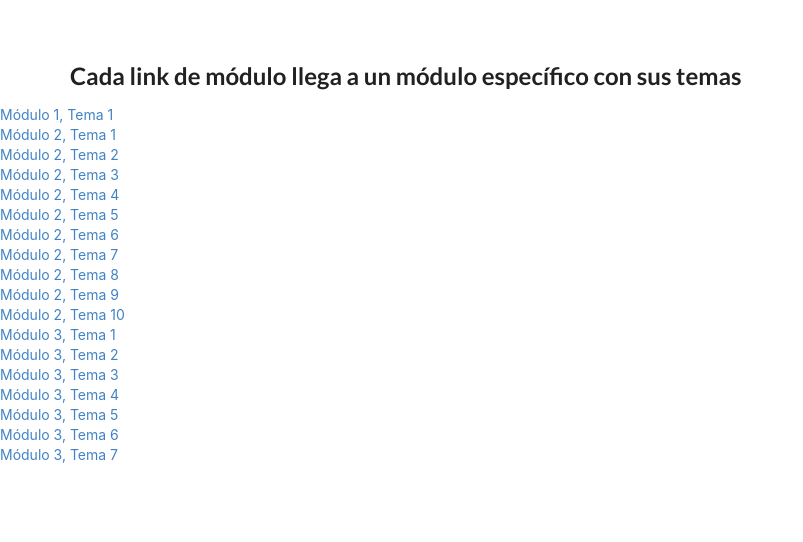
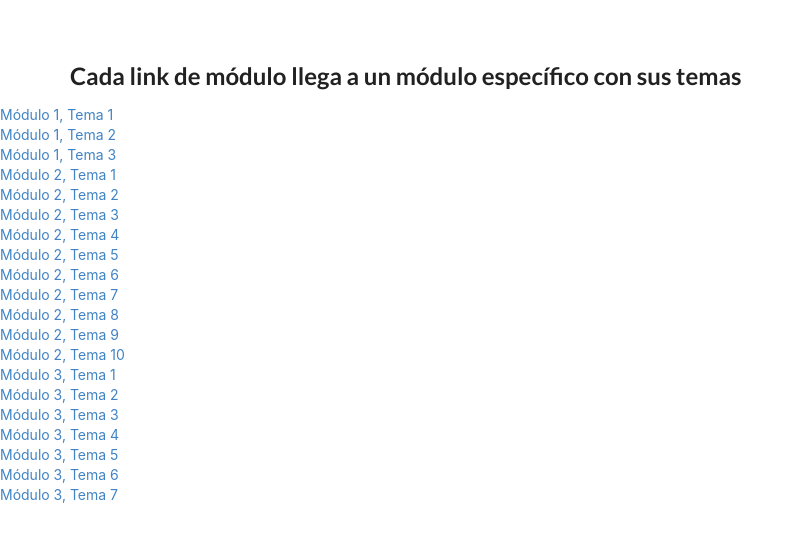
Before and after one commit to eilianacar/Proyecto-empresa, a React (Create React App) app: page /modules in a window 1280 px wide. Shown: the top 542 px of the page, without its empty margins (0-803 px from the left). Built offline with nearby package versions, Linux system fonts and the light colour scheme.

Commit message:
respaldo con modules.jsx sin condicional

```diff
--- a/src/componets/Module.jsx
+++ b/src/componets/Module.jsx
@@ -1,6 +1,6 @@
 import React, { useState, useEffect } from 'react';
-import data from '../modulesv2.0.json';
-import style from '../styles/Modules.css';
+import data from '../modules.json';
+import '../styles/Modules.css';
 import image from '../assests/GAV_Personaje09.png';
 
 const Module = (props) => {
@@ -10,7 +10,6 @@ const Module = (props) => {
     console.log(data[0][module][topic]);
     let moduleTitle = data[0][module].title;
     let topicTitle = data[0][module][topic].title;
-    if (module !== '3') {
     let topicContent = data[0][module][topic].content;
     setModuleState({
       module: `Módulo ${module}: ${moduleTitle}`,
@@ -18,9 +17,7 @@ const Module = (props) => {
       content: topicContent
 
     })
-      } else if (topic === '5') {
-        alert("con list items")
-      }
+
   }
 
   useEffect(() => {
--- a/src/componets/Modules.jsx
+++ b/src/componets/Modules.jsx
@@ -13,6 +13,12 @@ const Modules = (props) => {
       <ul>
         <li>
           <Link to={`${props.match.url}/1/topic1`}>Módulo 1, Tema 1</Link>
+        </li>
+        <li>
+          <Link to={`${props.match.url}/1/topic2`}>Módulo 1, Tema 2</Link>
+        </li>
+        <li>
+          <Link to={`${props.match.url}/1/topic3`}>Módulo 1, Tema 3</Link>
         </li>
         <li>
           <Link to={`${props.match.url}/2/topic1`}>Módulo 2, Tema 1</Link>
--- a/src/modules.json
+++ b/src/modules.json
@@ -16,14 +16,8 @@
     "topic3": {
       "id": "m1t3",
       "title": "¿Cuáles son las medidas que se han tomado en a nivel internacional?",
-      "content": "",
+      "content": "El confinamiento es la medida más radical de todas, un experimento nunca probado en tantos países y con tantos millones de personas a la vez. El Estado anula la libertad de movimientos del ciudadano y lo somete a un régimen de vigilancia policial. El coste social y económico es incalculable, pero se justifica porque China, que el 23 de enero redujo la movilidad de 750 millones de individuos y colocó en cuarentena a 150 millones más, ha frenado los contagios. El cierre de fronteras ha sido la reacción instintiva de los estados nación frente a un virus que las cruza sin problemas. La OMS considera que no sirve de mucho. Es una decisión que han impuesto casi todos los gobiernos sobre la base de que su razón de ser, desde siempre, pasa por mantener a la ciudadanía sana y a salvo.",
       "image": "Imagen módulo 1, tema 3"
-    },
-    "topic4": {
-      "id": "m1t4",
-      "title": "Última antecedentes sobre el coronavirus",
-      "content": "",
-      "image": "Imagen módulo 1, tema 4"
     }
   },
   "2": {
```
Lines whose indentation alone changed are shown as unchanged.
